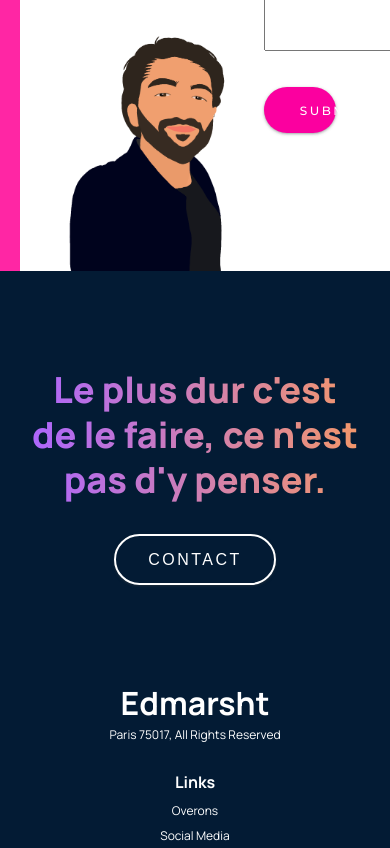
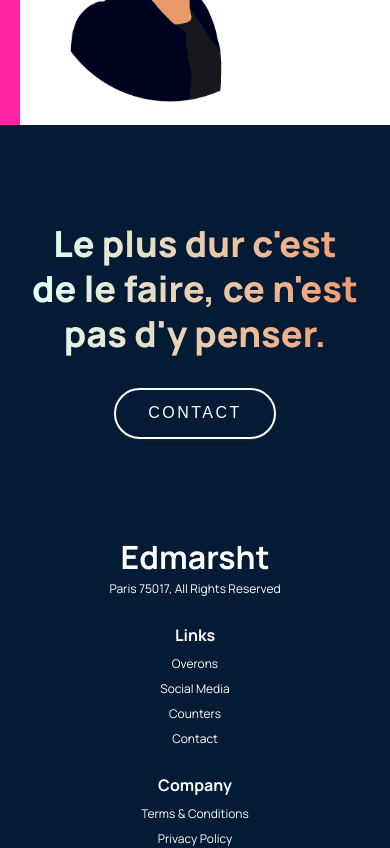
Before and after one commit to edmarsht/portfolio, a React (Create React App) app: page / in a window 390 px wide. Shown: the part 4660-5508 px from the top of the page. Built offline with nearby package versions, Linux system fonts and the light colour scheme; a web font is replaced by a local one.

Commit message:
responsive

```diff
--- a/src/components/minproduct/Minproduct.css
+++ b/src/components/minproduct/Minproduct.css
@@ -1,6 +1,6 @@
 .portfolio__minproducts {
         width: 20%;
-        height: 20vh;
+        height: 163px;
         margin: 1rem 1rem;
         box-shadow: 10px 10px 208px -4px #c2cdff;
         -webkit-box-shadow: 10px 10px 208px -4px #c2cdff;
@@ -14,3 +14,9 @@
 .portfolio__product-image-min img {
         width: 100%;
     }
+
+    @media screen and (max-width: 1000px) {
+        .portfolio__minproducts {
+                height: 100px;
+        }
+      }
--- a/src/components/product/Product.css
+++ b/src/components/product/Product.css
@@ -1,6 +1,6 @@
 .portfolio__product {
     width: 30%;
-    height: 40vh;
+    height: 260px;
     margin: 2rem 1rem;
     box-shadow: 10px 10px 208px -4px #c2cdff;
     -webkit-box-shadow: 10px 10px 208px -4px #c2cdff;
--- a/src/containers/footer/Footer.css
+++ b/src/containers/footer/Footer.css
@@ -1,8 +1,8 @@
 .hook__footer {
     background-color: #031b34;
     font-family: var(--font-family);
-    z-index: 100000;
-    position: relative;
+    /* z-index: 100000;
+    position: relative; */
 
   }
 
--- a/src/index.css
+++ b/src/index.css
@@ -8,7 +8,7 @@
   --font-family2: "Righteous", cursive;
   --font-family3: 'Montserrat', sans-serif;
 
-  --gradient-text: linear-gradient(89.97deg, #ae67fa 1.84%, #f49867 102.67%);
+  --gradient-text: linear-gradient(89.97deg, #e0fff4 1.84%, #f49867 102.67%);
   --gradient-bar: linear-gradient(103.22deg, #ae67fa -13.86%, #f49867 99.55%);
 
   --color-bg: ;
```
Also changed, not shown: src/assets/edouard5.png.
